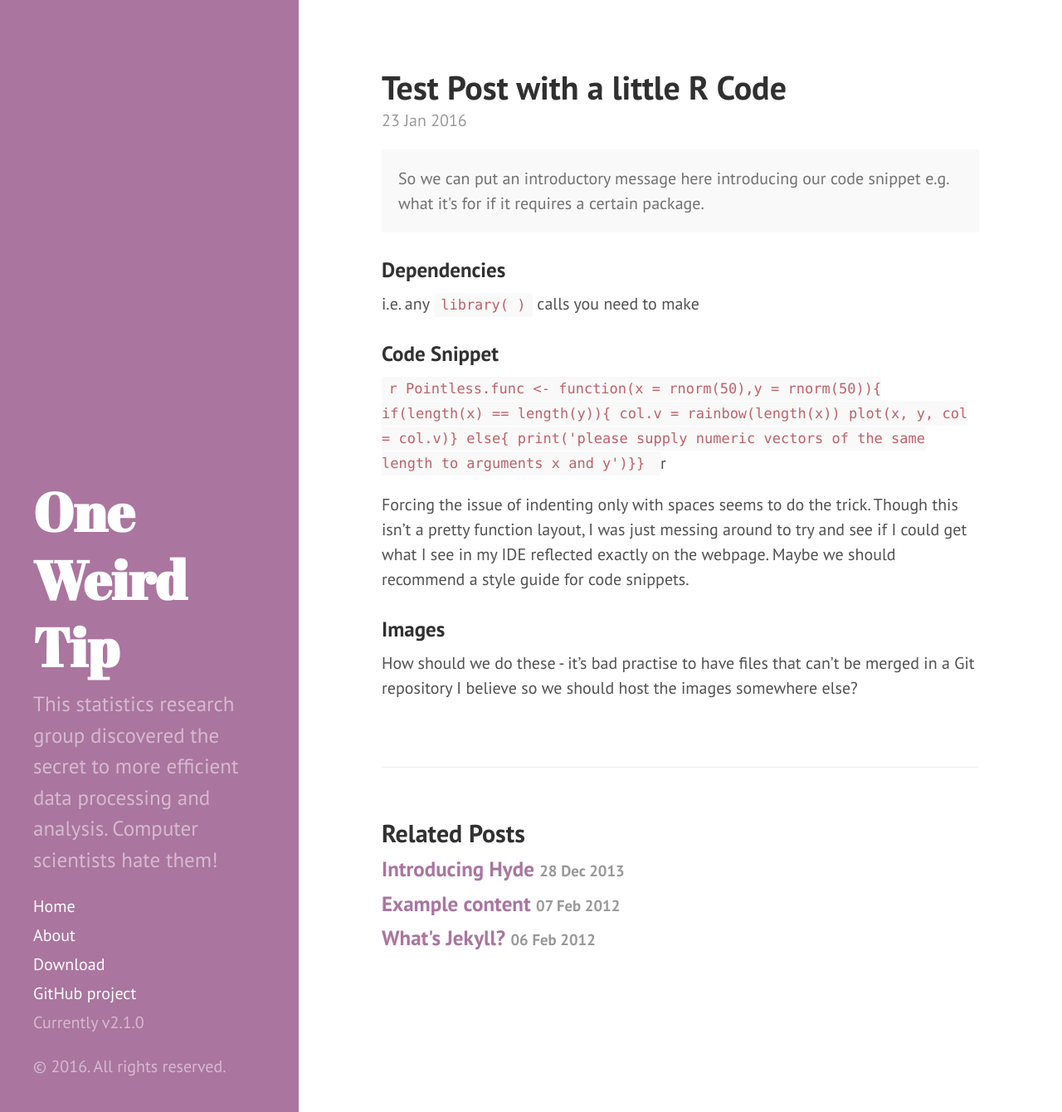
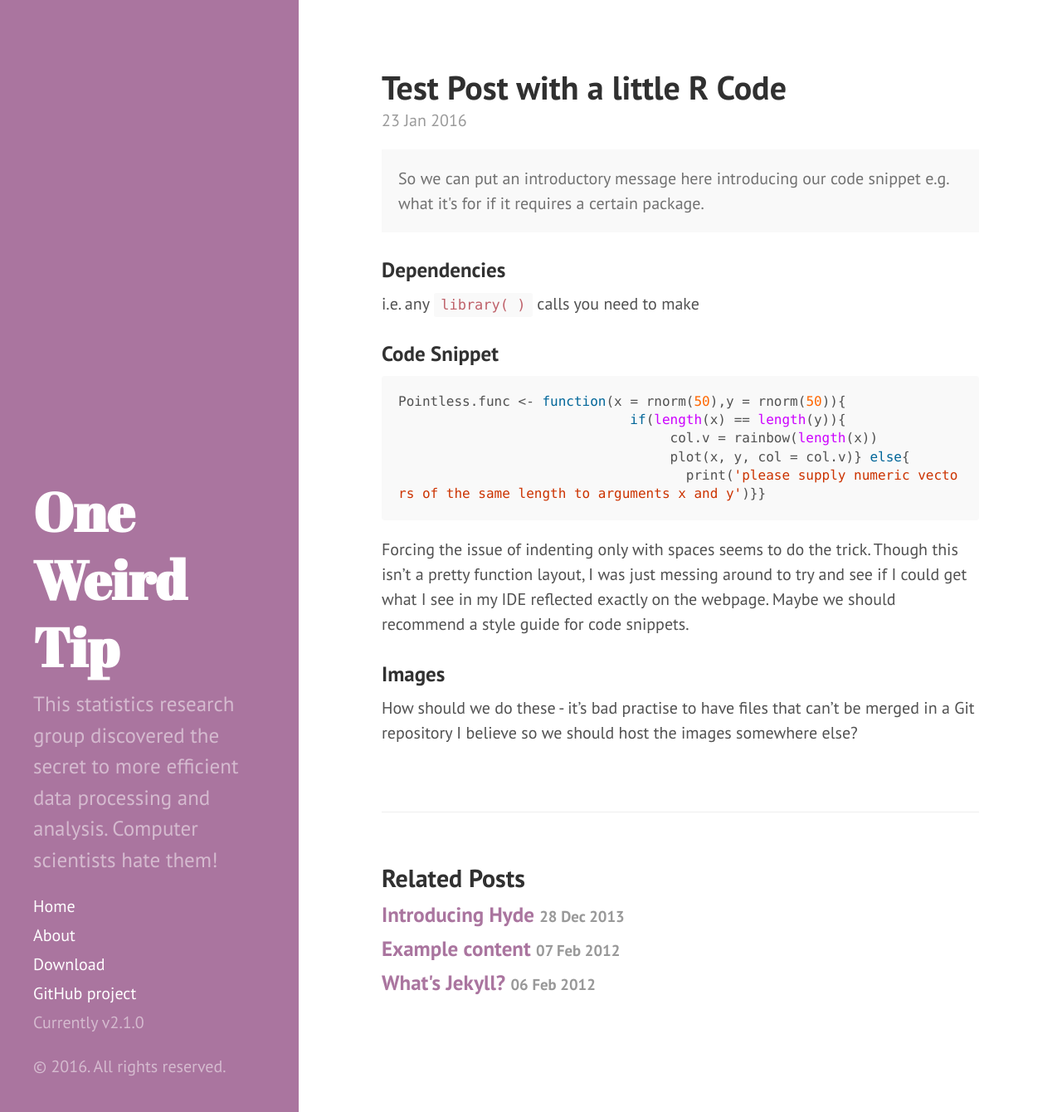
Before and after one commit to bragqut/bragqut.github.io, a Jekyll site: the page built from _posts/2016-01-23-test-snippet.md, in a window 1280 px wide and 1340 px high. Shown: the whole window at 83% size. Built offline with Jekyll 4.4.1, drawn with Linux system fonts in a browser that asks for light colours; Markdown is read by kramdown in place of the engine named in the settings.

Commit message:
hang on not all of that was code

````diff
--- a/_posts/2016-01-23-test-snippet.md
+++ b/_posts/2016-01-23-test-snippet.md
@@ -18,7 +18,7 @@ Pointless.func <- function(x = rnorm(50),y = rnorm(50)){
                                   col.v = rainbow(length(x))
                                   plot(x, y, col = col.v)} else{
                                     print('please supply numeric vectors of the same length to arguments x and y')}}
-```r
+```
 
 Forcing the issue of indenting only with spaces seems to do the trick.
 Though this isn't a pretty function layout, I was just messing around to try and see if I could get what I see in my IDE reflected exactly on the webpage.
````
